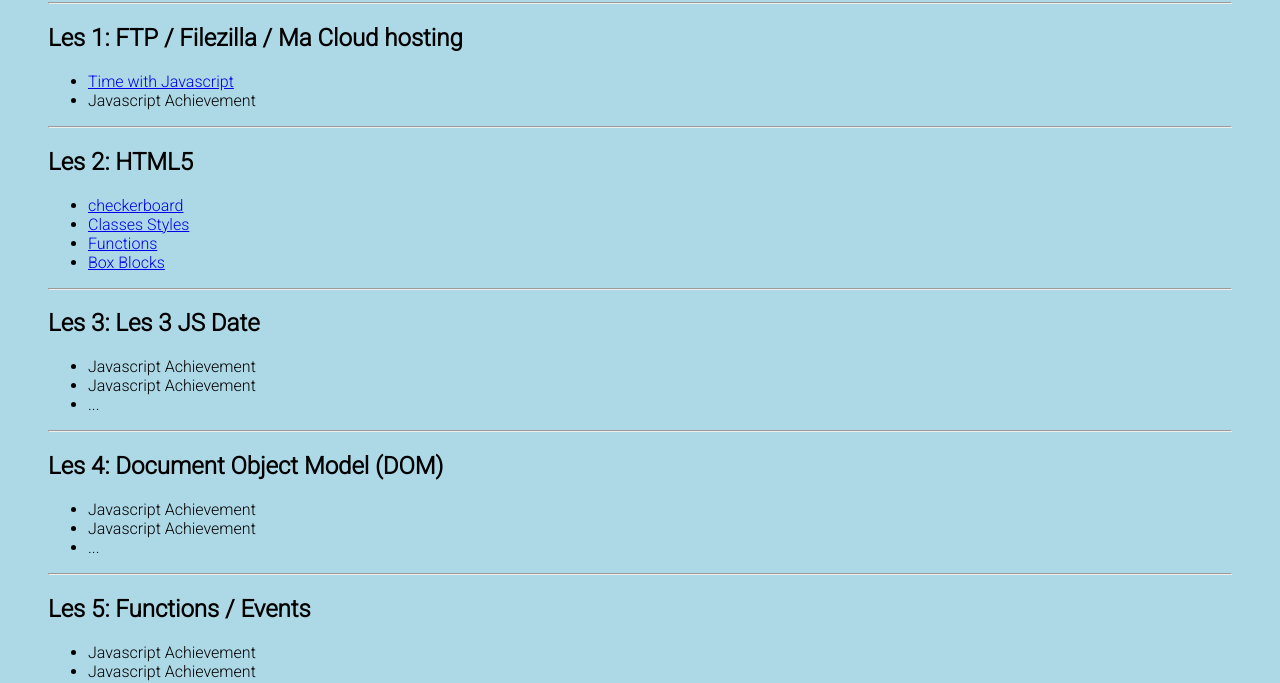
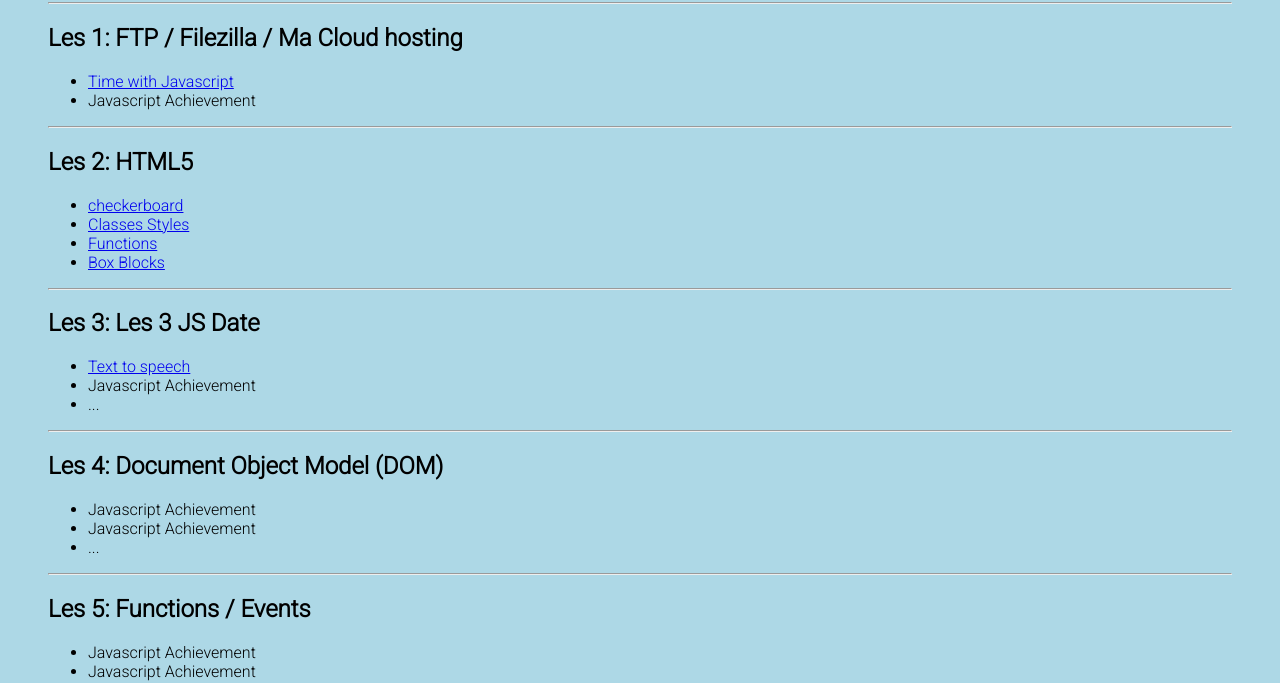
Before and after one commit to simonenicf/java-script-achievements, a plain HTML site: page index.html in a window 1280 px wide. Shown: the part 127-810 px from the top of the page. Drawn offline with Linux system fonts and the light colour scheme.

Commit message:
index updated

```diff
--- a/index.html
+++ b/index.html
@@ -48,7 +48,7 @@
         <hr>
         <h2>Les 3: Les 3 JS Date</h3>
         <ul>
-            <li>Javascript Achievement</li>
+            <li><a href="B2L3TextToSpeech/index.html">Text to speech</a></li>
             <li>Javascript Achievement</li>
             <li>...</li>
         </ul>
```
